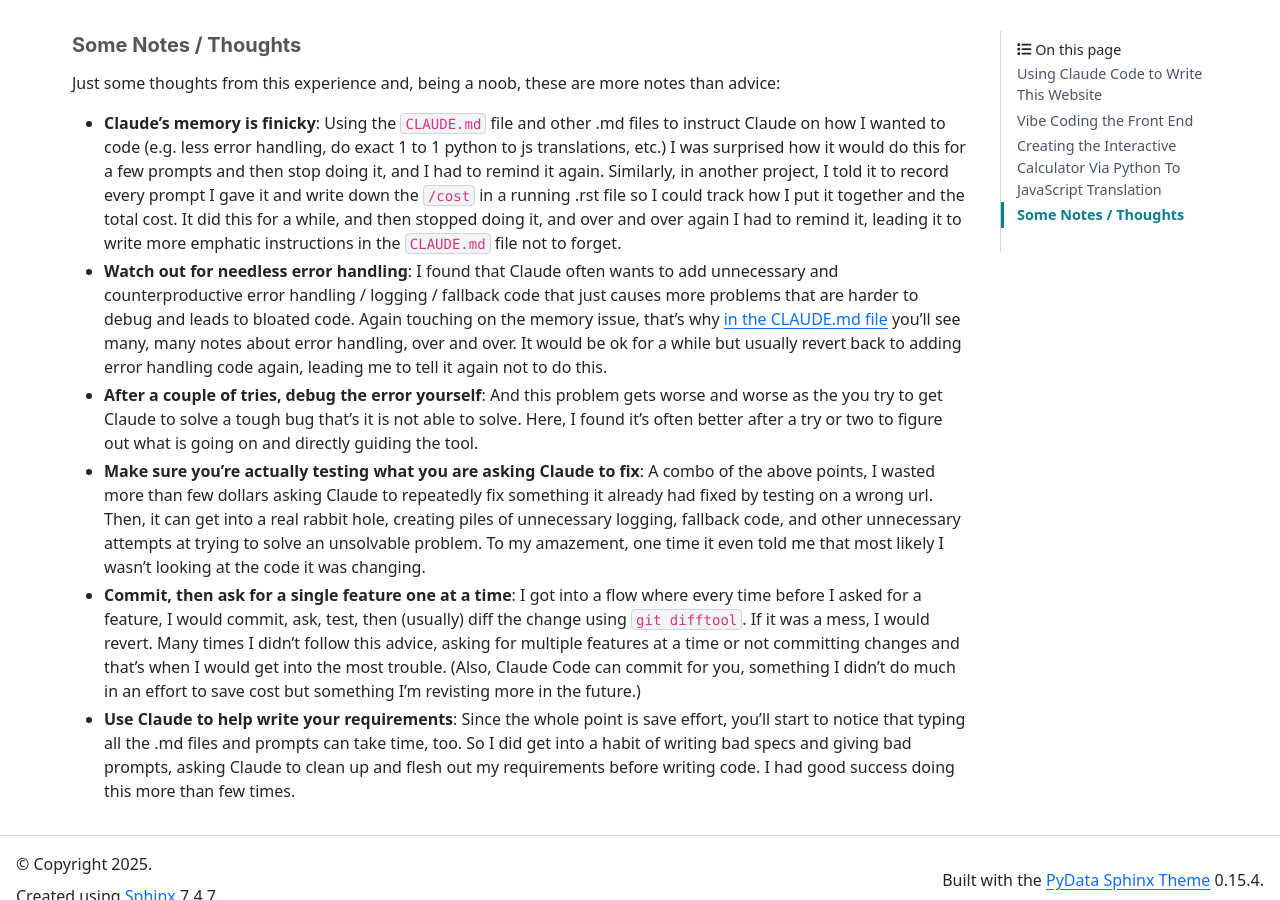
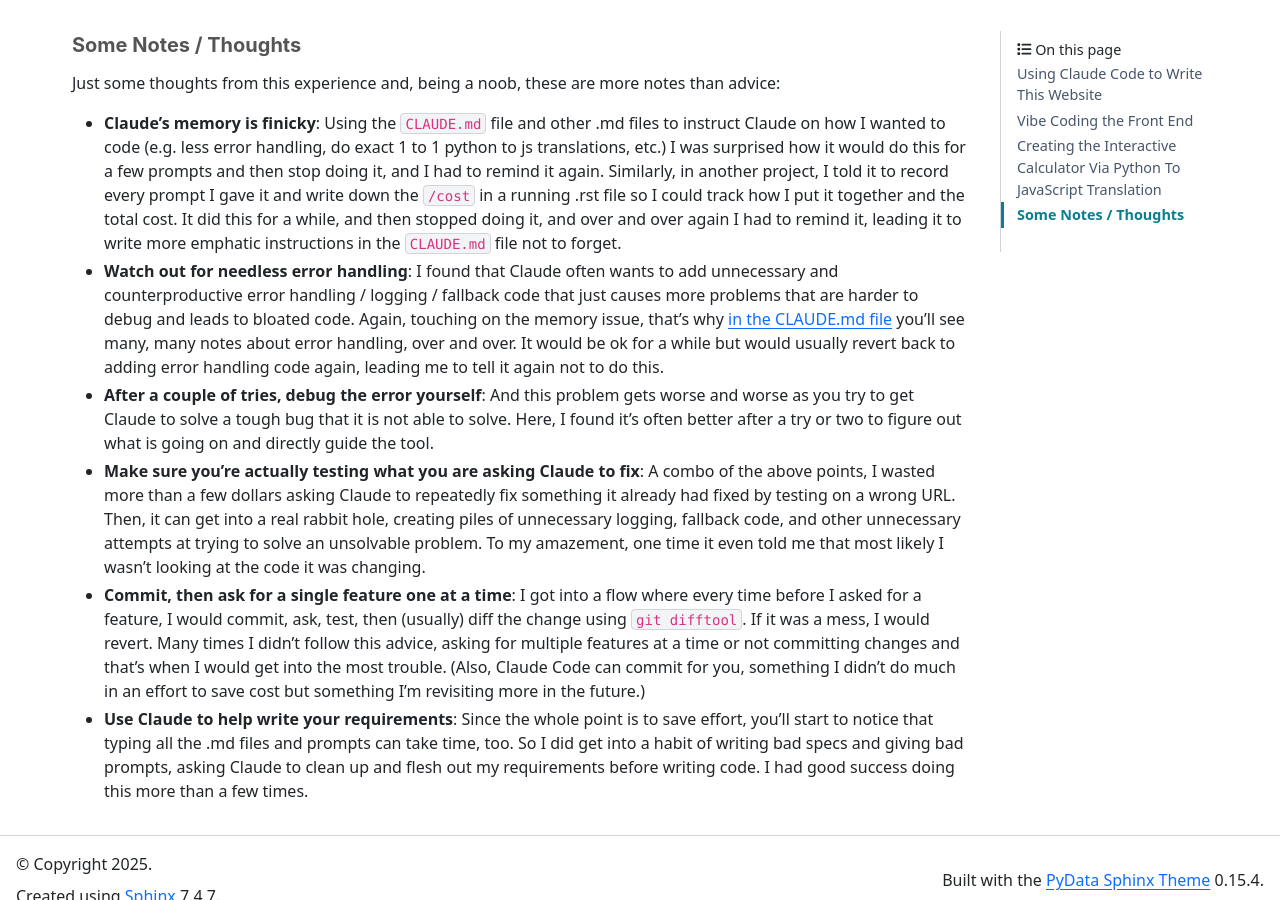
Before and after one commit to nba-comeback-calculator/nba-comeback-calculator, a Sphinx documentation site: the page built from docs/frontend/source/analysis/using_claude_code.rst, in a window 1280 px wide and 900 px high, scrolled down 7617 px. Built offline with Sphinx 7.4.7 and the PyData theme 0.15.4, drawn with Linux system fonts in a browser that asks for light colours; nearby versions of some CDN libraries; comment, search, counter and statistics services are not loaded.

Commit message:
DOCS: edits.

```diff
--- a/docs/frontend/source/analysis/methodology_forming_the_plot_trend_lines.rst
+++ b/docs/frontend/source/analysis/methodology_forming_the_plot_trend_lines.rst
@@ -19,13 +19,13 @@
   trend in the underlying data more clearly.
 
 This is different than other 'in-game' probability calculators that have a more
-involved opaque formula that consider many factors (team rank, player lineups, vegas
-odds, etc.).  This is probably more what you want if you are betting on a game
+involved opaque formula that considers many factors (team rank, player lineups, vegas
+odds, etc.). This is probably more what you want if you are betting on a game
 (assuming the calculation is correct!). Rather, the idea here is just to plot the
 available data in a way that allows analysis and comparison.
 
 One of the unfortunate conditions that adds to the complexity of this is :doc:`the
-language used to describe a comeback </analysis/understanding_and_using_the_plots>`
+language used to describe a comeback </analysis/understanding_and_using_the_plots>`.
 This was added, however, so I could square the data with the various common
 descriptions of comebacks I encountered in the sports press.
 
--- a/docs/frontend/source/analysis/rule_of_thumb_that_actually_works.rst
+++ b/docs/frontend/source/analysis/rule_of_thumb_that_actually_works.rst
@@ -148,7 +148,7 @@
 
     <div id="thumb/nbacc_points_versus_time_with_guides_modern_era" class="nbacc-chart"></div>
 
-Showing there is a slight difference in the constants.  But the rule of thumb is still
+Showing there is a slight difference in the constants. But the rule of thumb is still
 very close to accurate.
 
 You can use the :doc:`calculator page </calculator/index>` to see how it works for any
--- a/docs/frontend/source/analysis/using_claude_code.rst
+++ b/docs/frontend/source/analysis/using_claude_code.rst
@@ -464,35 +464,35 @@
 
 * **Watch out for needless error handling**: I found that Claude often wants to
   add unnecessary and counterproductive error handling / logging / fallback code that
-  just causes more problems that are harder to debug and leads to bloated code.  Again
+  just causes more problems that are harder to debug and leads to bloated code. Again,
   touching on the memory issue, that's why `in the CLAUDE.md file
   <https://github.com/nba-comeback-calculator/nba-comeback-calculator/blob/main/docs/frontend/source/_static/CLAUDE.md>`_
-  you'll see many, many notes about error handling, over and over.  It would be ok for
-  a while but usually revert back to adding error handling code again, leading me to
+  you'll see many, many notes about error handling, over and over. It would be ok for
+  a while but would usually revert back to adding error handling code again, leading me to
   tell it again not to do this.
 
-* **After a couple of tries, debug the error yourself**:  And this problem gets worse
-  and worse as the you try to get Claude to solve a tough bug that's it is not able to
-  solve.  Here, I found it's often better after a try or two to figure out what is
-  going on and directly guiding the tool.
+* **After a couple of tries, debug the error yourself**: And this problem gets worse
+  and worse as you try to get Claude to solve a tough bug that it is not able to
+  solve. Here, I found it's often better after a try or two to figure out what is
+  going on and directly guide the tool.
 
 * **Make sure you're actually testing what you are asking Claude to fix**: A combo of
-  the above points, I wasted more than few dollars asking Claude to repeatedly fix
-  something it already had fixed by testing on a wrong url.  Then, it can get into a
+  the above points, I wasted more than a few dollars asking Claude to repeatedly fix
+  something it already had fixed by testing on a wrong URL. Then, it can get into a
   real rabbit hole, creating piles of unnecessary logging, fallback code, and other
-  unnecessary attempts at trying to solve an unsolvable problem.  To my amazement, one
+  unnecessary attempts at trying to solve an unsolvable problem. To my amazement, one
   time it even told me that most likely I wasn't looking at the code it was changing.
 
-* **Commit, then ask for a single feature one at a time**:  I got into a flow where
+* **Commit, then ask for a single feature one at a time**: I got into a flow where
   every time before I asked for a feature, I would commit, ask, test, then (usually)
-  diff the change using ``git difftool``.  If it was a mess, I would revert.  Many
+  diff the change using ``git difftool``. If it was a mess, I would revert. Many
   times I didn't follow this advice, asking for multiple features at a time or not
-  committing changes and that's when I would get into the most trouble.  (Also, Claude
+  committing changes and that's when I would get into the most trouble. (Also, Claude
   Code can commit for you, something I didn't do much in an effort to save cost but
-  something I'm revisting more in the future.)
+  something I'm revisiting more in the future.)
 
-* **Use Claude to help write your requirements**:  Since the whole point is save effort,
+* **Use Claude to help write your requirements**: Since the whole point is to save effort,
   you'll start to notice that typing all the .md files and prompts can take time, too.
   So I did get into a habit of writing bad specs and giving bad prompts, asking Claude
-  to clean up and flesh out my requirements before writing code.  I had good success
-  doing this more than few times.
+  to clean up and flesh out my requirements before writing code. I had good success
+  doing this more than a few times.
```
Also changed, not shown: docs/frontend/source/analysis/20_is_new_18.rst (+11 -4 lines), docs/frontend/source/analysis/close_making_it_a_game.rst (+17 -7 lines), docs/frontend/source/analysis/do_the_twolves_give_up_big_leads.rst (+4 -4 lines).
